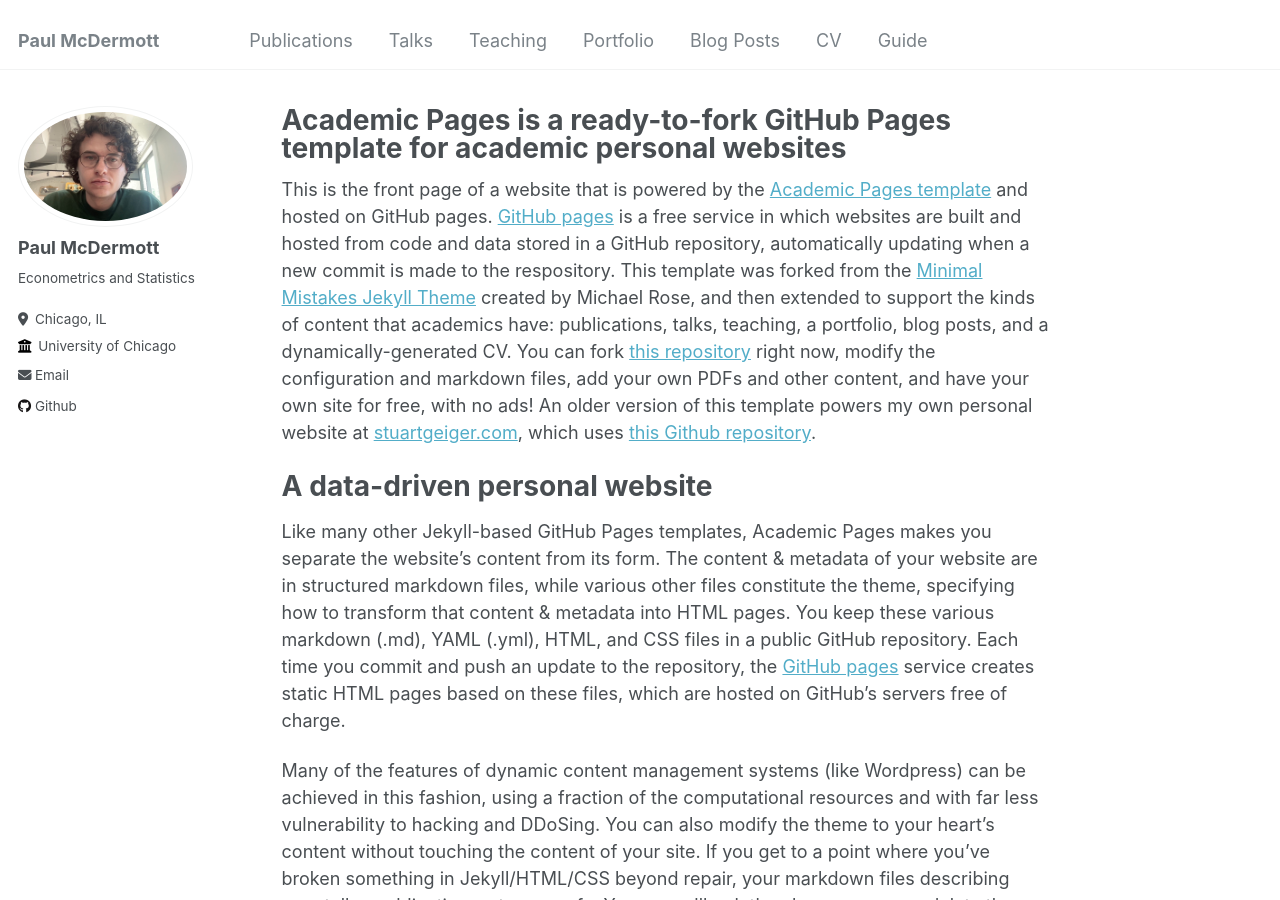
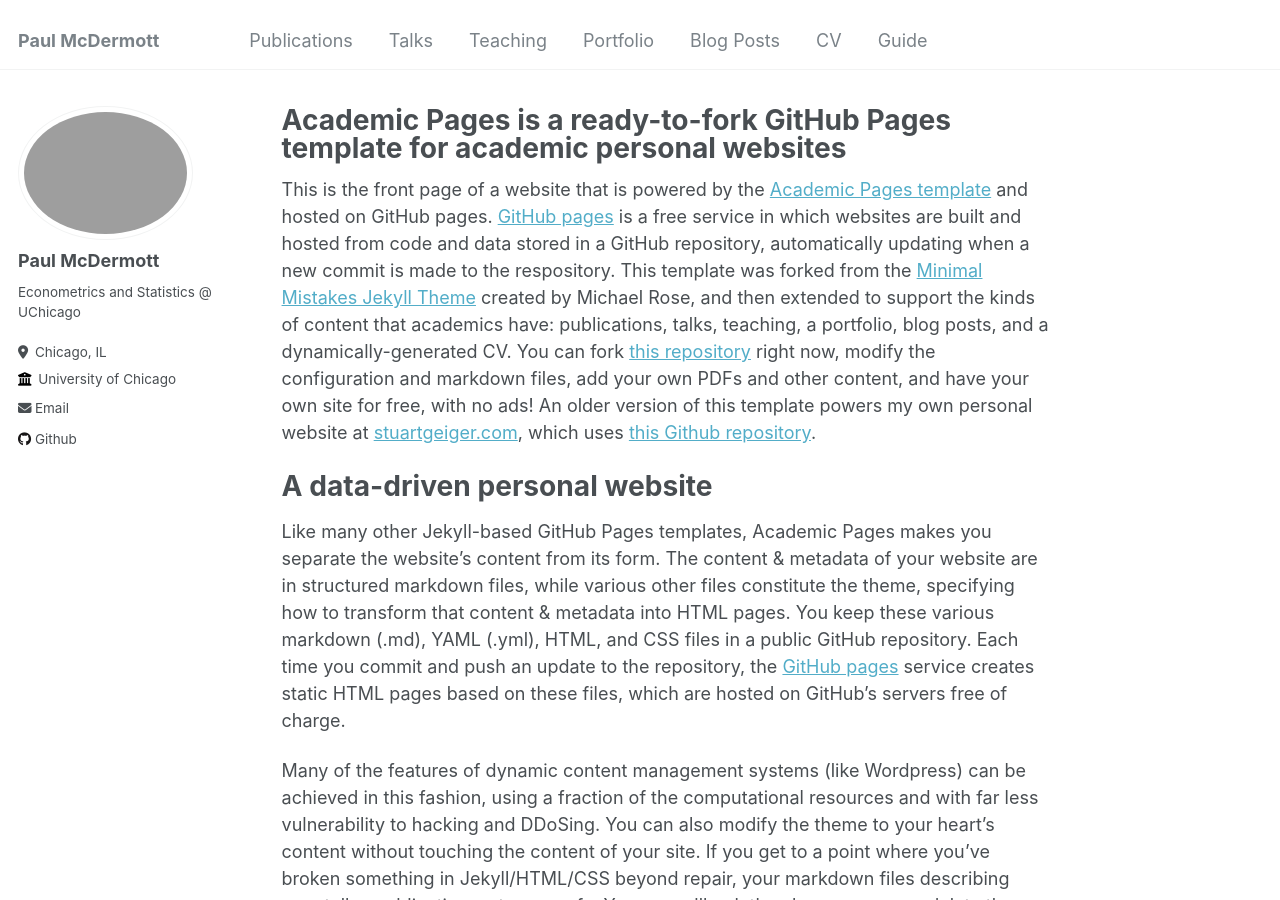
Before and after one commit to paulm-mcdermott/paulm-mcdermott.github.io, a Jekyll site: the page built from _pages/about.md, in a window 1280 px wide and 900 px high. Built offline with Jekyll 4.4.1, drawn with Linux system fonts in a browser that asks for light colours.

Commit message:
changed picture

```diff
--- a/_config.yml
+++ b/_config.yml
@@ -21,10 +21,10 @@ repository               : "paulm-mcdermott/paulm-mcdermott.github.io"
 #               Additional customization can be done by editing /_includes/author-profile.html
 author:
   # Biographic information
-  avatar           : "profile.png"
+  avatar           : "IMG_9880.png"
   name             : "Paul McDermott"
   pronouns         : # example: "he/him"
-  bio              : "Econometrics and Statistics"
+  bio              : "Econometrics and Statistics @ UChicago"
   location         : "Chicago, IL"
   employer         : "University of Chicago"
   uri              : # URL
```
Also changed, not shown: 4 other files.
